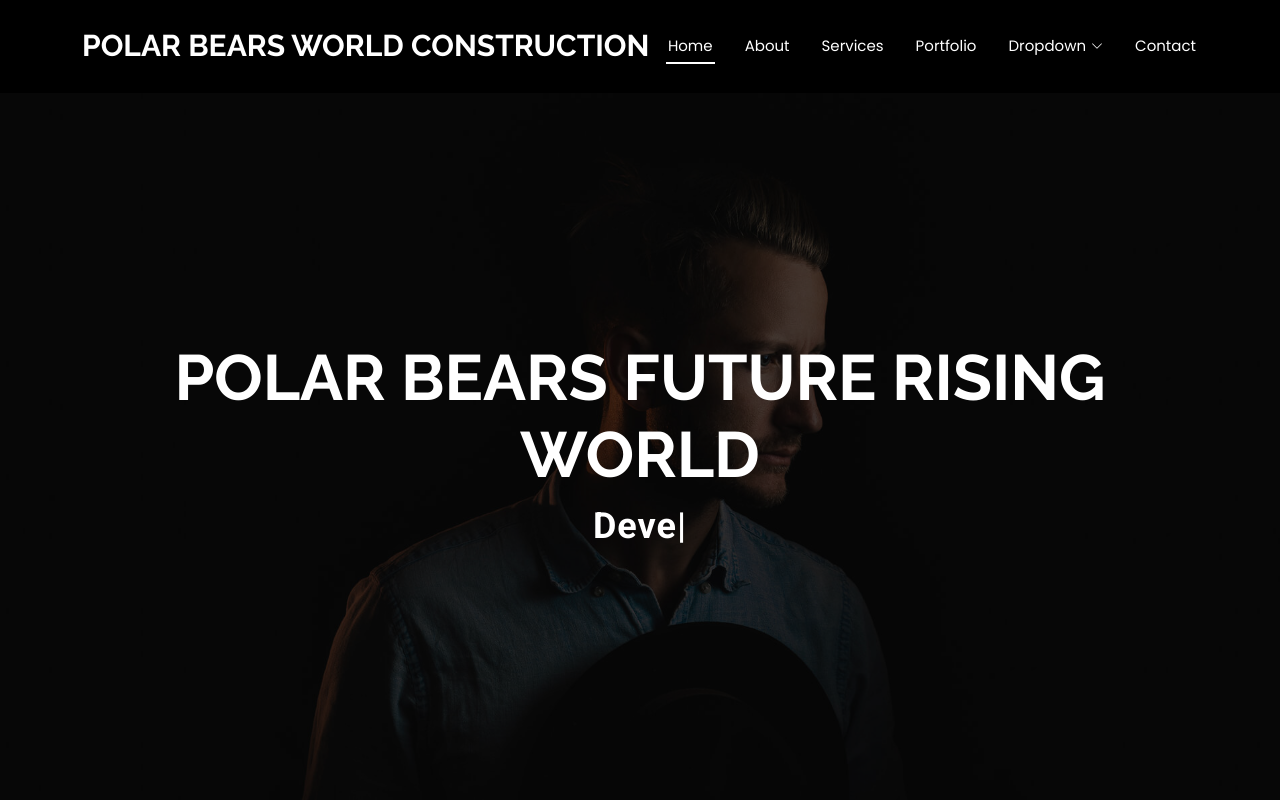
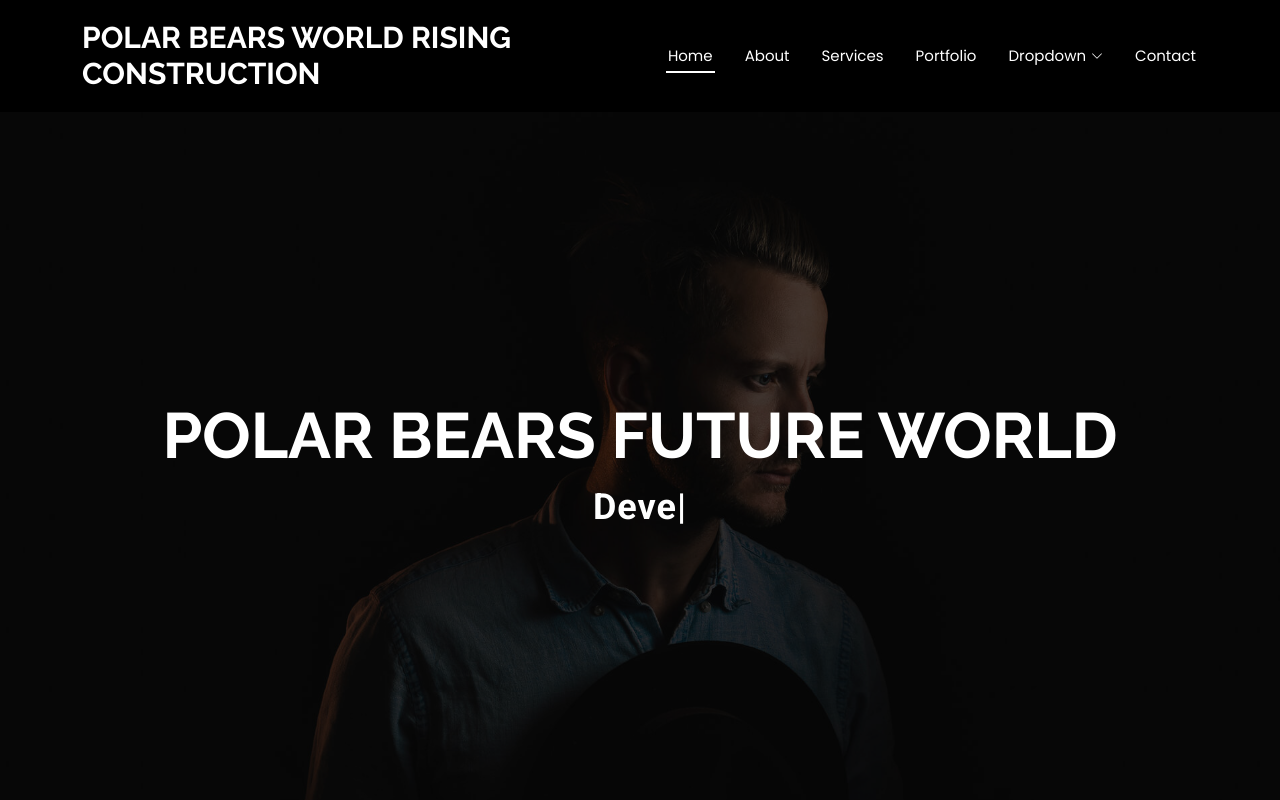
Before and after one commit to vinzetsthein/POLAR-BEARS-FUTURE-WORLD, a plain HTML site: page index.html in a window 1280 px wide. Shown: the top 800 px of the page. Drawn offline with Linux system fonts and the light colour scheme.

Commit message:
Update site name and hero section heading

```diff
--- a/index.html
+++ b/index.html
@@ -44,7 +44,7 @@
       <a href="index.html" class="logo d-flex align-items-center">
         <!-- Uncomment the line below if you also wish to use an image logo -->
         <!-- <img src="assets/img/logo.png" alt=""> -->
-        <h1 class="sitename">POLAR BEARS WORLD CONSTRUCTION</h1>
+        <h1 class="sitename">POLAR BEARS WORLD RISING CONSTRUCTION</h1>
       </a>
 
       <nav id="navmenu" class="navmenu">
@@ -86,7 +86,7 @@
       <img src="assets/img/hero-img.jpg" alt="" data-aos="fade-in">
 
       <div class="container d-flex flex-column align-items-center justify-content-center text-center" data-aos="fade-up" data-aos-delay="100">
-        <h2>POLAR BEARS FUTURE RISING WORLD</h2>
+        <h2>POLAR BEARS FUTURE WORLD</h2>
         <p><span class="typed" data-typed-items="Designer, Developer, Freelancer, Photographer"></span></p>
       </div>
 
```
